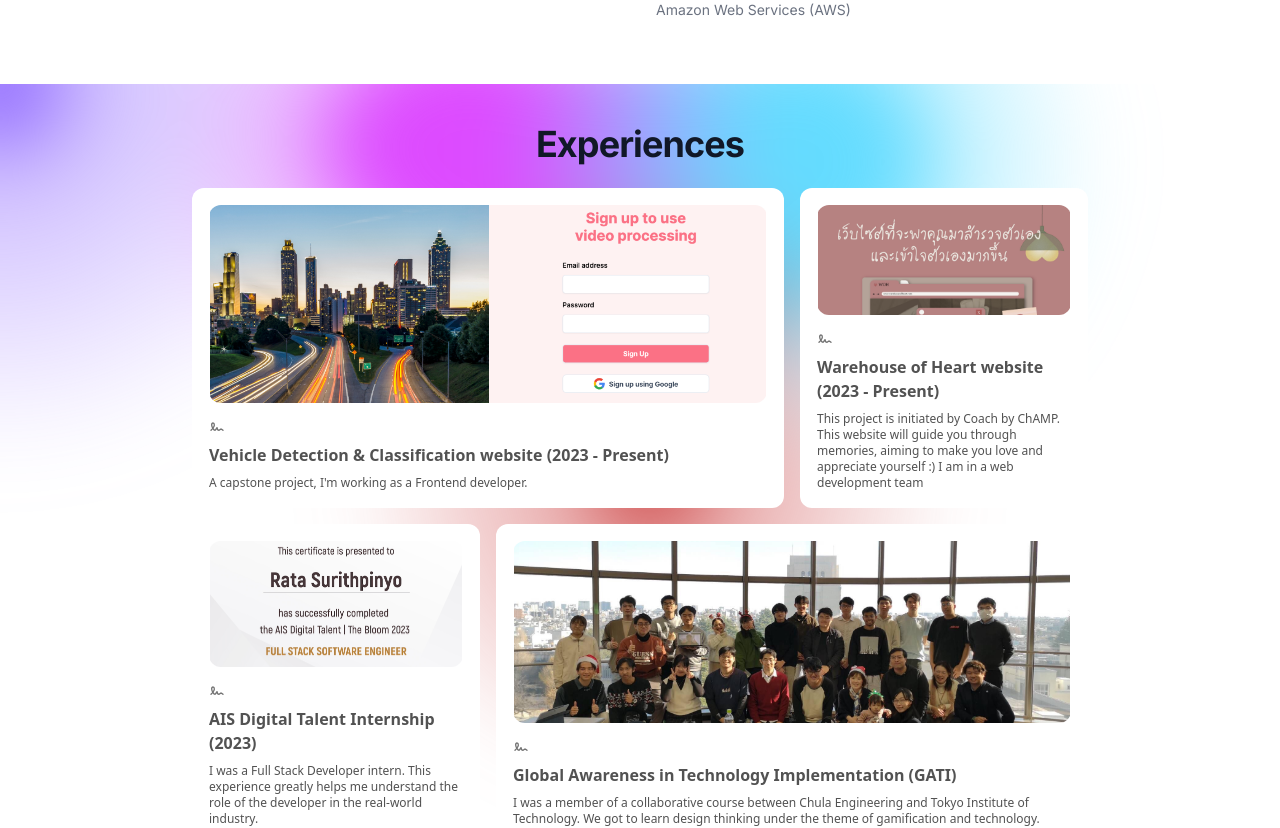
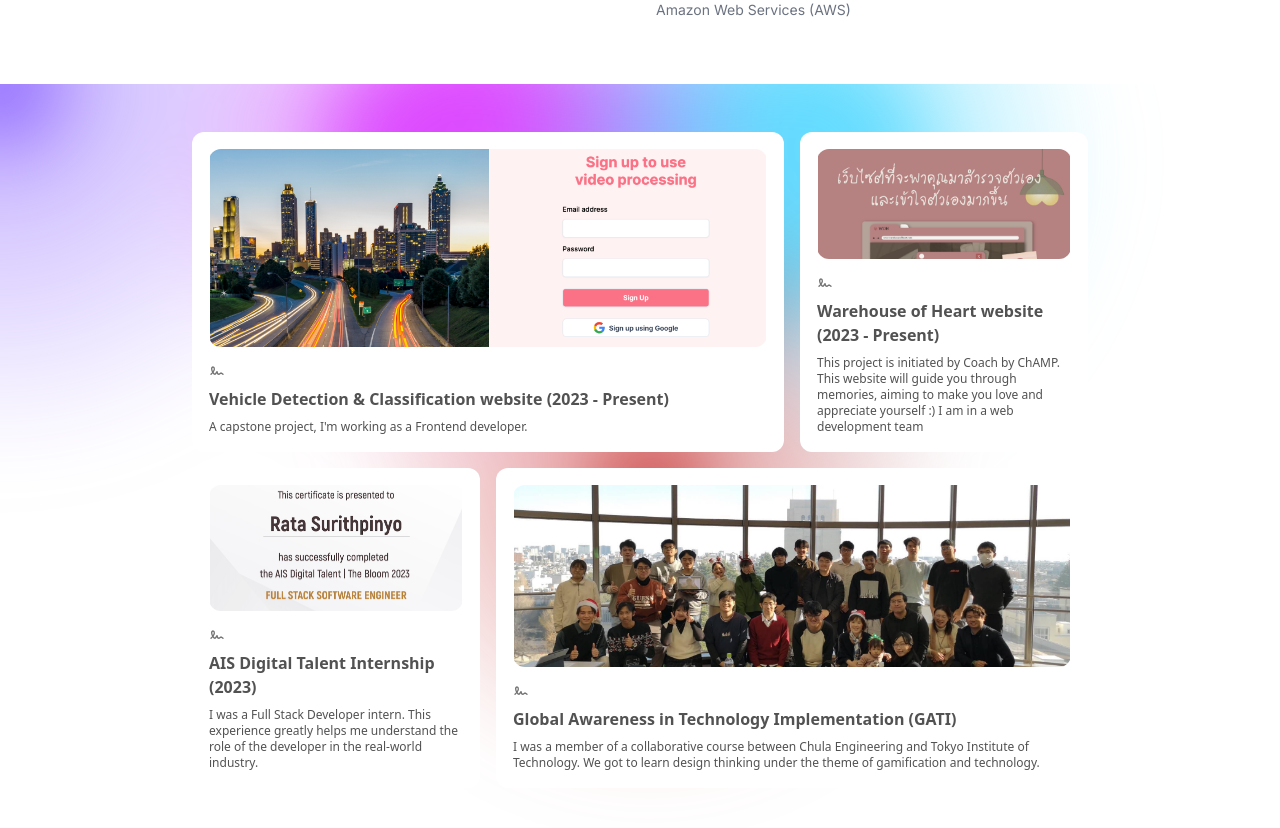
Before and after one commit to RataSurithpinyo/my-portfolio, a Next.js app: page / in a window 1280 px wide. Shown: the part 1408-2236 px from the top of the page. Built offline with nearby package versions, Linux system fonts and the light colour scheme.

Commit message:
add analytics and fix bugs

```diff
--- a/package.json
+++ b/package.json
@@ -13,6 +13,7 @@
     "@headlessui/react": "^1.7.18",
     "@heroicons/react": "^2.1.1",
     "@tabler/icons-react": "^2.47.0",
+    "@vercel/analytics": "^1.2.2",
     "clsx": "^2.1.0",
     "framer-motion": "^11.0.8",
     "next": "14.1.0",
--- a/src/app/layout.tsx
+++ b/src/app/layout.tsx
@@ -1,6 +1,7 @@
 import type { Metadata } from "next";
 import { Inter } from "next/font/google";
 import "./globals.css";
+import { Analytics } from "@vercel/analytics/react";
 
 const inter = Inter({ subsets: ["latin"] });
 
@@ -11,7 +12,13 @@ export default function RootLayout({
 }>) {
   return (
     <html lang="en">
-      <body className={inter.className}>{children}</body>
+      <head>
+      <link rel="icon" href="/image/pancake.svg" sizes="any" />
+      </head>
+      <body className={inter.className}>
+        {children}
+        <Analytics />
+      </body>
     </html>
   );
 }
--- a/src/components/Gradient.tsx
+++ b/src/components/Gradient.tsx
@@ -6,8 +6,8 @@ export default function Gradient() {
   return (
     <>
     <BackgroundGradientAnimation>
-      <div className="absolute z-50 inset-0 mt-10">
-        <p className='mb-6 text-center text-3xl font-bold tracking-tight text-gray-900 sm:text-4xl'>Experiences</p>
+      <div className="absolute z-50 inset-0 mt-12">
+        {/* <p className='mb-6 text-center text-3xl font-bold tracking-tight text-gray-900 sm:text-4xl'>Experiences</p> */}
         <BentoGridSecond />
       </div>
     </BackgroundGradientAnimation>
--- a/src/components/Grid.tsx
+++ b/src/components/Grid.tsx
@@ -1,9 +1,7 @@
 import { cn } from "@/utils/cn";
 import React from "react";
 import { BentoGrid, BentoGridItem } from "./ui/bento-grid";
-import {
-  IconSignature
-} from "@tabler/icons-react";
+import { IconSignature } from "@tabler/icons-react";
 
 export function BentoGridSecond() {
   return (
@@ -21,29 +19,50 @@ export function BentoGridSecond() {
     </BentoGrid>
   );
 }
-const Skeleton = ({ bgName }: { bgName: string }) => (
-  <div className={`flex flex-1 w-full h-full min-h-[6rem] rounded-xl border border-transparent dark:border-white/[0.2] ${bgName} bg-cover bg-no-repeat`}></div>
-);
+const Skeleton = ({
+  bgName,
+  isClickable,
+  href,
+}: {
+  bgName: string;
+  isClickable?: boolean;
+  href?: string;
+}) => {
+  const skeletonClasses = `flex flex-1 w-full h-full min-h-[6rem] rounded-xl border border-transparent dark:border-white/[0.2] ${bgName} bg-cover bg-no-repeat`;
+  if (isClickable) {
+    return <a href={href} className={skeletonClasses}></a>;
+  } else {
+    return <div className={skeletonClasses}></div>;
+  }
+};
 
 const items = [
   {
     title: "Vehicle Detection & Classification website (2023 - Present)",
     description: "A capstone project, I'm working as a Frontend developer.",
-    header: <Skeleton bgName="bg-capstone bg-center"/>,
-    className: "md:col-span-2",
+    header: <Skeleton bgName="bg-capstone bg-center" />,
+    className: "md:col-span-2 hover:cursor-not-allowed",
     icon: <IconSignature className="h-4 w-4 text-neutral-500" />,
   },
   {
     title: "Warehouse of Heart website (2023 - Present)",
-    description: "This project is initiated by Coach by ChAMP. This website will guide you through memories, aiming to make you love and appreciate yourself :) I am in a web development team",
-    header: <Skeleton bgName="bg-woh bg-center"/>,
+    description:
+      "This project is initiated by Coach by ChAMP. This website will guide you through memories, aiming to make you love and appreciate yourself :) I am in a web development team",
+    header: (
+      <Skeleton
+        bgName="bg-woh bg-center hover:cursor-pointer"
+        isClickable
+        href="https://warehouseofheart.coachbychamp.com/"
+      />
+    ),
     className: "md:col-span-1",
     icon: <IconSignature className="h-4 w-4 text-neutral-500" />,
   },
   {
     title: "AIS Digital Talent Internship (2023)",
-    description: "I was a Full Stack Developer intern. This experience greatly helps me understand the role of the developer in the real-world industry.",
-    header: <Skeleton bgName="bg-intern bg-center"/>,
+    description:
+      "I was a Full Stack Developer intern. This experience greatly helps me understand the role of the developer in the real-world industry.",
+    header: <Skeleton bgName="bg-intern bg-center hover:cursor-not-allowed" />,
     className: "md:col-span-1",
     icon: <IconSignature className="h-4 w-4 text-neutral-500" />,
   },
@@ -51,7 +70,13 @@ const items = [
     title: "Global Awareness in Technology Implementation (GATI) ",
     description:
       "I was a member of a collaborative course between Chula Engineering and Tokyo Institute of Technology. We got to learn design thinking under the theme of gamification and technology.",
-    header: <Skeleton bgName="bg-gati bg-center"/>,
+    header: (
+      <Skeleton
+        bgName="bg-gati bg-center hover:cursor-pointer"
+        isClickable
+        href="https://www.facebook.com/ChulaEngineering/posts/pfbid02RSeUiGyKgD964QANC8G139mnVL5TjGsUFsSg3MJx6mTz4RLVGaoetZJYssygLeDUl"
+      />
+    ),
     className: "md:col-span-2",
     icon: <IconSignature className="h-4 w-4 text-neutral-500" />,
   },
```
Also changed, not shown: 1 other file (tests, documents, lock files or other folders).
